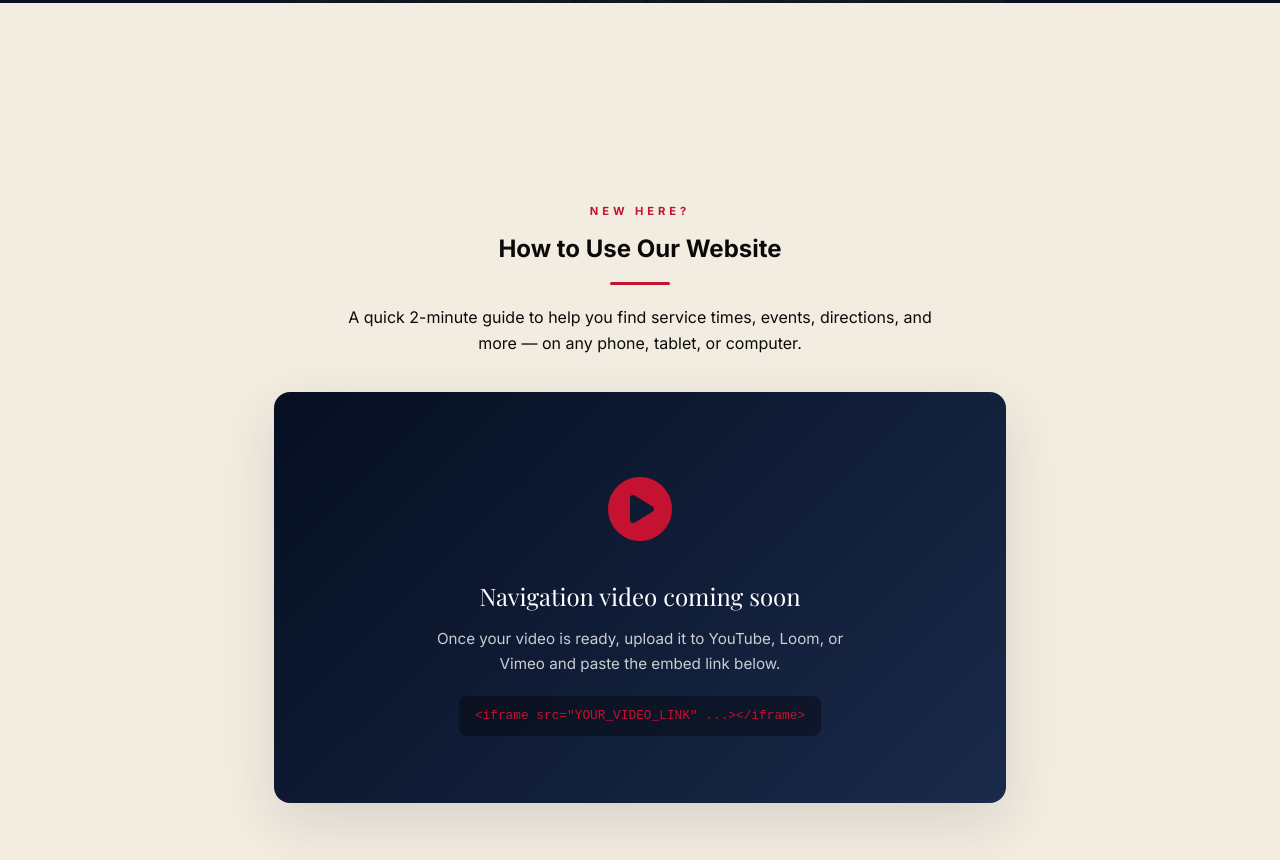
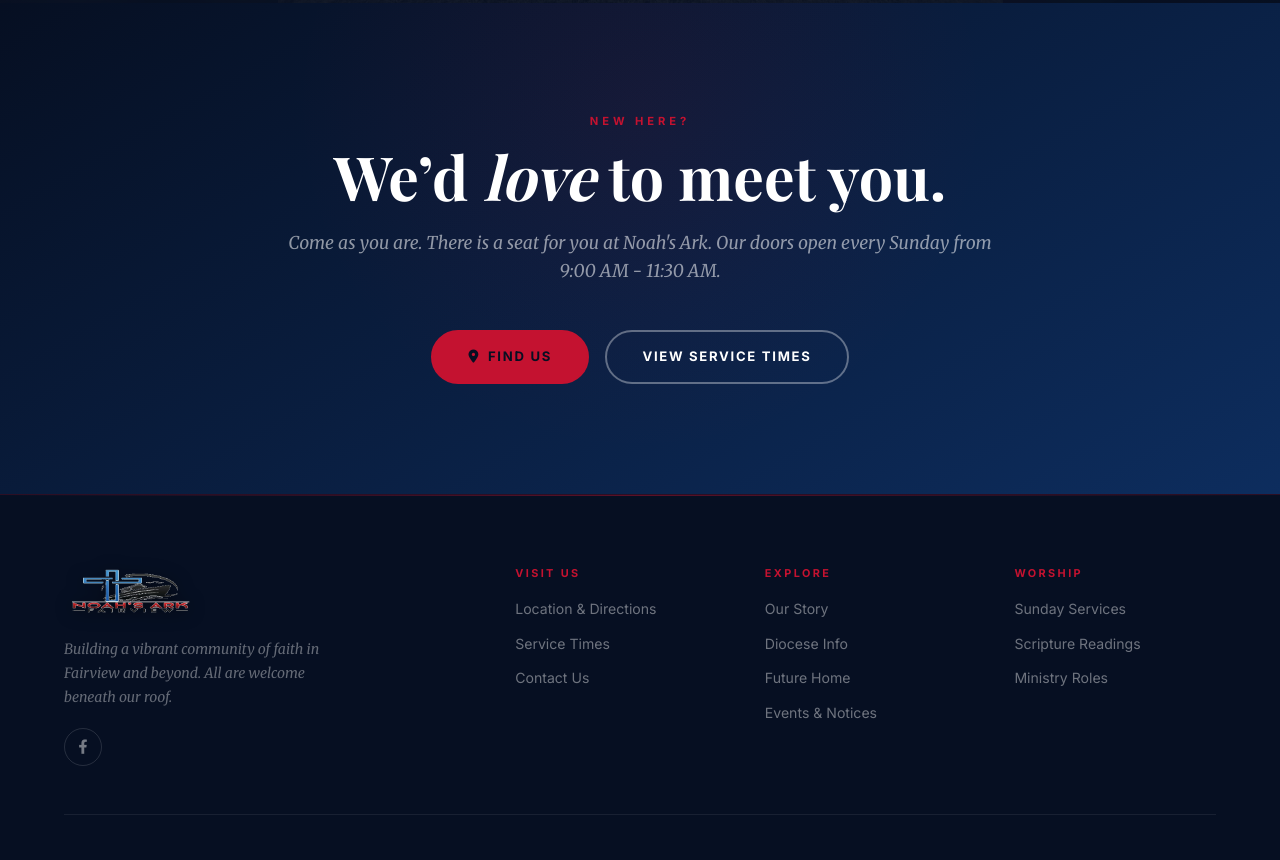
Before and after one commit to Adrian37-Design/Noah-s-Ark, a website: page index.html in a window 1280 px wide. Shown: the part 5614-6474 px from the top of the page. Drawn offline with nearby package versions, Linux system fonts and the light colour scheme; no server answers; a web font is replaced by a local one.

Commit message:
Remove online video guide section - keep offline MP4 option

```diff
--- a/index.html
+++ b/index.html
@@ -489,98 +489,6 @@
   </style>
 
   <!-- ═══════════════════════════════════════════════════════
-       8C. VIDEO NAVIGATION GUIDE
-  ═══════════════════════════════════════════════════════════ -->
-  <section class="video-guide-section" aria-labelledby="video-guide-heading">
-    <div class="section-wrap narrow">
-      <div class="video-guide-header reveal">
-        <span class="sec-label">New Here?</span>
-        <h2 id="video-guide-heading">How to Use Our Website</h2>
-        <div class="sec-divider" style="margin:14px auto 0;"></div>
-      </div>
-      <p class="reveal" style="text-align:center; max-width:600px; margin:20px auto 35px; color:var(--text-muted);">
-        A quick 2-minute guide to help you find service times, events, directions, and more — on any phone, tablet, or computer.
-      </p>
-      <div class="video-container reveal">
-        <div class="video-placeholder" id="video-placeholder">
-          <div class="video-placeholder-icon">
-            <i class="fas fa-play-circle"></i>
-          </div>
-          <p>Navigation video coming soon</p>
-          <span>Once your video is ready, upload it to YouTube, Loom, or Vimeo and paste the embed link below.</span>
-          <code class="video-embed-code">&lt;iframe src="YOUR_VIDEO_LINK" ...&gt;&lt;/iframe&gt;</code>
-        </div>
-        <!-- Replace the placeholder above with your iframe embed code when ready -->
-      </div>
-    </div>
-  </section>
-  <style>
-    .video-guide-section { background: var(--cream); padding: 100px 0; }
-    .video-guide-header { text-align: center; }
-    .video-container {
-      position: relative;
-      width: 100%;
-      max-width: 900px;
-      margin: 0 auto;
-      border-radius: 16px;
-      overflow: hidden;
-      box-shadow: 0 20px 60px rgba(6,15,34,0.12);
-      background: var(--white);
-      aspect-ratio: 16 / 9;
-    }
-    .video-container iframe,
-    .video-placeholder {
-      position: absolute;
-      inset: 0;
-      width: 100%;
-      height: 100%;
-      border: 0;
-    }
-    .video-placeholder {
-      display: flex;
-      flex-direction: column;
-      align-items: center;
-      justify-content: center;
-      text-align: center;
-      padding: 30px;
-      background: linear-gradient(135deg, var(--navy-dark) 0%, #1a2a4a 100%);
-      color: var(--white);
-    }
-    .video-placeholder-icon {
-      font-size: 4rem;
-      color: var(--gold);
-      margin-bottom: 16px;
-    }
-    .video-placeholder p {
-      font-family: var(--font-heading);
-      font-size: 1.5rem;
-      margin: 0 0 12px;
-    }
-    .video-placeholder span {
-      font-size: 0.95rem;
-      color: rgba(255,255,255,0.78);
-      max-width: 420px;
-      line-height: 1.6;
-    }
-    .video-embed-code {
-      display: inline-block;
-      margin-top: 20px;
-      padding: 10px 16px;
-      background: rgba(0,0,0,0.35);
-      border-radius: 8px;
-      font-size: 0.8rem;
-      color: var(--gold);
-      word-break: break-all;
-    }
-    @media (max-width: 768px) {
-      .video-guide-section { padding: 70px 0; }
-      .video-container { border-radius: 12px; }
-      .video-placeholder-icon { font-size: 3rem; }
-      .video-placeholder p { font-size: 1.25rem; }
-    }
-  </style>
-
-  <!-- ═══════════════════════════════════════════════════════
        9. CALL TO ACTION BANNER
   ═══════════════════════════════════════════════════════════ -->
   <section class="cta-section dark-section" aria-labelledby="cta-heading">
```
